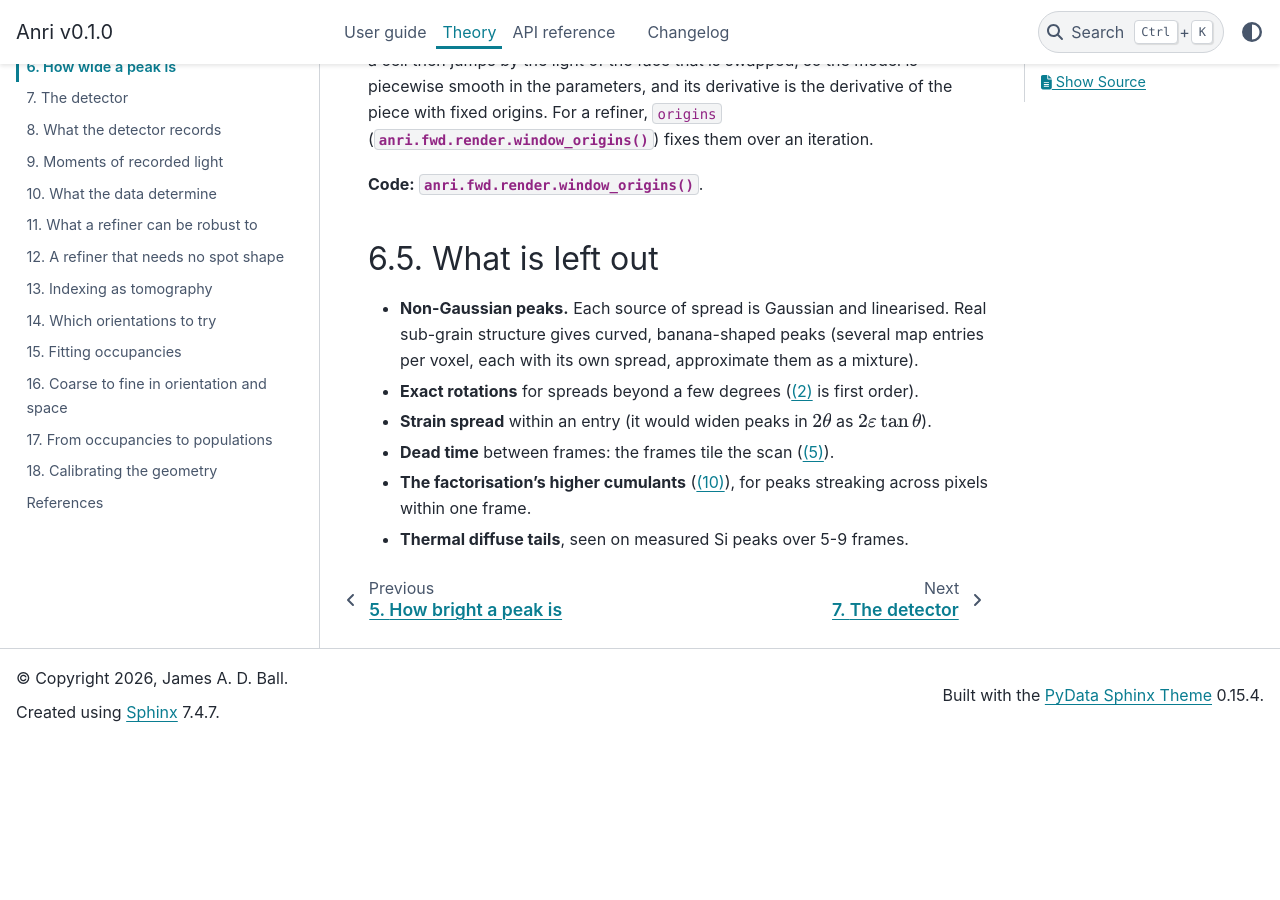
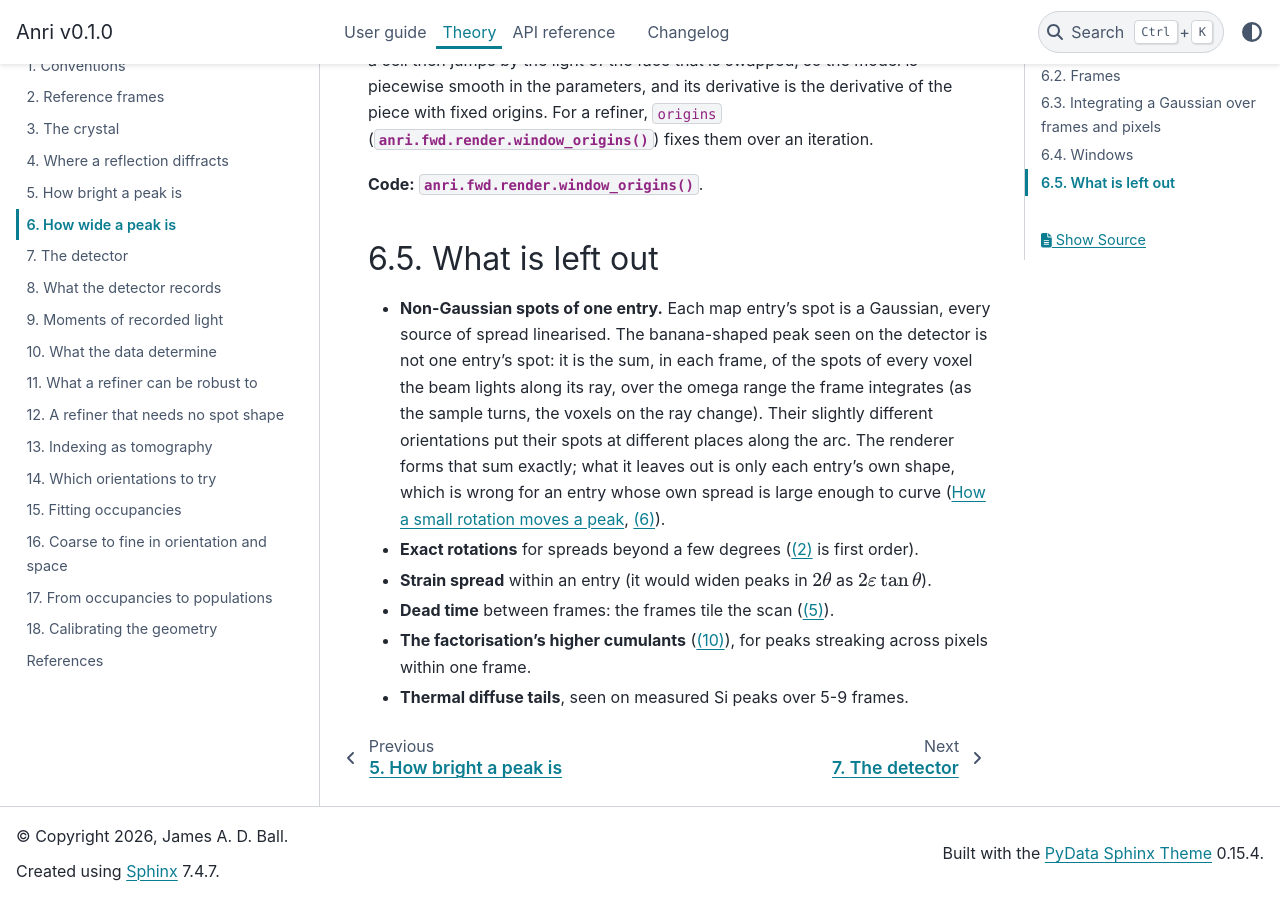
Before and after one commit to jadball/anri, a Sphinx documentation site: the page built from docs/source/theory/peak_shape.rst, in a window 1280 px wide and 900 px high, scrolled down 8759 px. Built offline with Sphinx 7.4.7 and the PyData theme 0.15.4, drawn with Linux system fonts in a browser that asks for light colours; pages that are not in the unit, such as notebooks, are missing from menus; before the commit the page ends 9501 px from its top, so only the background shows below that.

Commit message:
theory: a banana is the sum of many voxels' spots, not one entry's shape
peak_shape.rst's left-out note said real sub-grain structure gives curved peaks
approximated by a mixture of entries per voxel. The banana on the detector is
the sum, per frame, of the spots of every voxel the beam lights along its ray
over the frame's omega range; the renderer forms that sum, and leaves out only
each entry's own shape. refiner.rst says the same.

Co-Authored-By: Claude Opus 5.5 <noreply@anthropic.com>
Claude-Session: https://claude.ai/code/session_01268PUUza9Q3XMWyxQkQdtX

```diff
--- a/docs/source/theory/peak_shape.rst
+++ b/docs/source/theory/peak_shape.rst
@@ -361,8 +361,12 @@ refiner, ``origins`` (:func:`anri.fwd.render.window_origins`) fixes them over an
 What is left out
 ----------------
 
-- **Non-Gaussian peaks.** Each source of spread is Gaussian and linearised. Real sub-grain structure gives curved,
-  banana-shaped peaks (several map entries per voxel, each with its own spread, approximate them as a mixture).
+- **Non-Gaussian spots of one entry.** Each map entry's spot is a Gaussian, every source of spread linearised. The
+  banana-shaped peak seen on the detector is not one entry's spot: it is the sum, in each frame, of the spots of every
+  voxel the beam lights along its ray, over the omega range the frame integrates (as the sample turns, the voxels on
+  the ray change). Their slightly different orientations put their spots at different places along the arc. The
+  renderer forms that sum exactly; what it leaves out is only each entry's own shape, which is wrong for an entry
+  whose own spread is large enough to curve (:ref:`theory_rotation_motion`, :eq:`ref-ring`).
 - **Exact rotations** for spreads beyond a few degrees (:eq:`ps-rotation` is first order).
 - **Strain spread** within an entry (it would widen peaks in :math:`2\theta` as :math:`2\varepsilon\tan\theta`).
 - **Dead time** between frames: the frames tile the scan (:eq:`ps-edges`).
--- a/docs/source/theory/refiner.rst
+++ b/docs/source/theory/refiner.rst
@@ -928,8 +928,9 @@ term, crossed with the :math:`2\theta` interval, and mapped to the cells whose :
 **Proof:** ``tests/theory/test_refiner.py::test_arc_box`` (the image's covariance; the support function attained
 and, by Cauchy-Schwarz in the metric :math:`\matr{S}`, not exceeded; the second-order term).
 
-Most bananas need no such box. An arc made of many voxels' slightly different orientations along a ray (dislocation
-cells, a random walk of misorientation) is, after the indexer, many populations with small spreads. Their region is
+Most bananas need no such box. A banana on the detector is the sum, in each frame, of the spots of every voxel the
+beam lights along its ray over the frame's omega range. Their slightly different orientations (dislocation cells, a
+random walk of misorientation) spread it along the arc. After the indexer it is many populations with small spreads. Their region is
 the union of their small boxes, and it follows the arc by construction. Only a single population with a large
 anisotropic spread (bending about one axis, AGENTS.md) needs the ellipse. Its :math:`\matr{S}` comes from the
 indexer, since boxes are fixed once (:eq:`rf-box-margin`).
```
